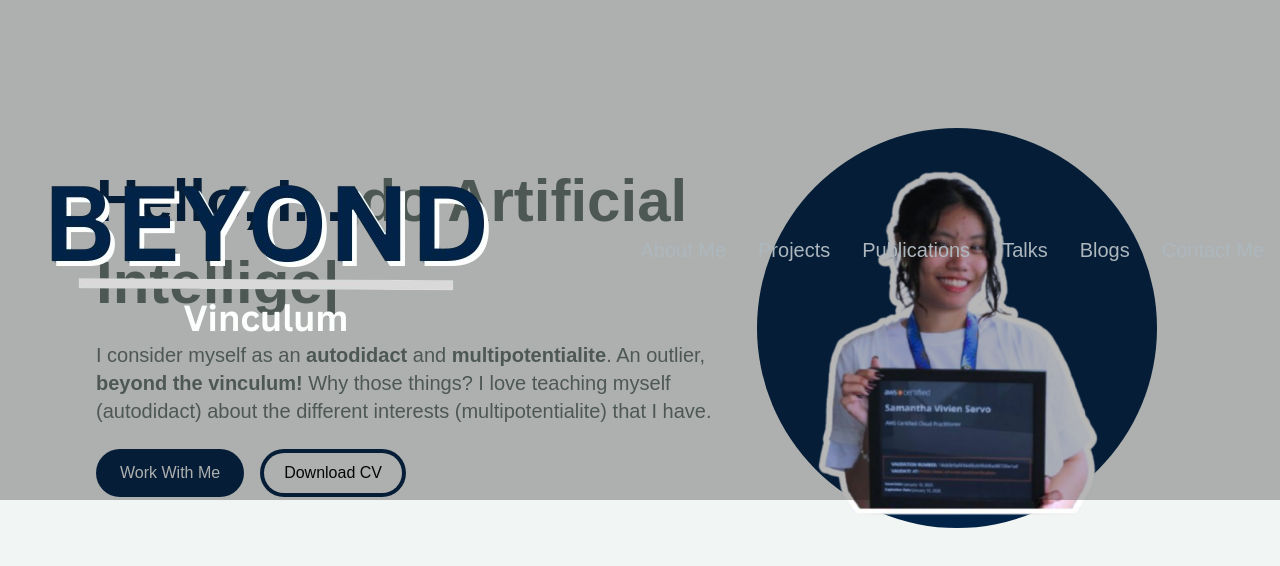
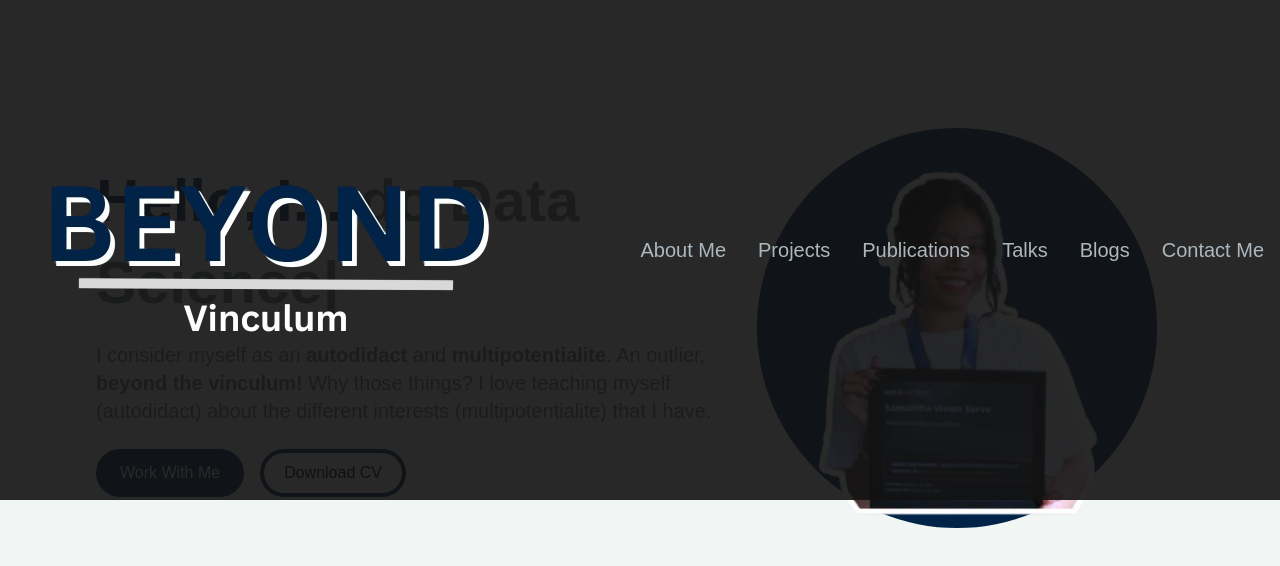
Before and after one commit to samservo09/-REVAMPED--portfolio-website, a Next.js app in the folder portfolio-website/: page / in a window 1280 px wide. Shown: the top 566 px of the page. Built offline with nearby package versions, Linux system fonts and the light colour scheme.

Commit message:
adjusted the navbar opacity and the timing of typewriter effect

```diff
--- a/portfolio-website/src/app/components/Navbar.jsx
+++ b/portfolio-website/src/app/components/Navbar.jsx
@@ -20,7 +20,7 @@
   const [navbarOpen, setNavbarOpen] = useState(false);
 
   return (
-    <nav className="fixed top-0 left-0 right-0 z-10 bg-[#121212] bg-opacity-30">
+    <nav className="fixed top-0 left-0 right-0 z-10 bg-[#121212] bg-opacity-90">
       <div className="flex flex-wrap items-center justify-between mx-auto px-4">
         <Link
           href={"/"}
```
Also changed, not shown: portfolio-website/src/app/components/HeroSection.jsx (+7 -7 lines).
